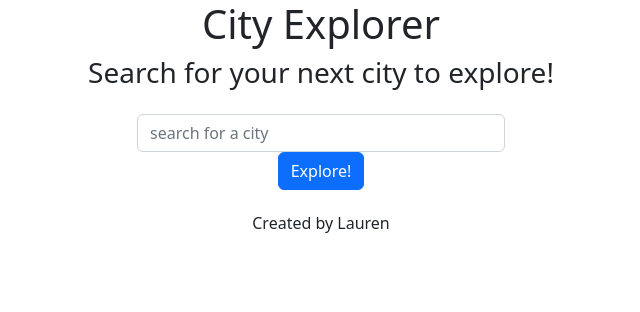
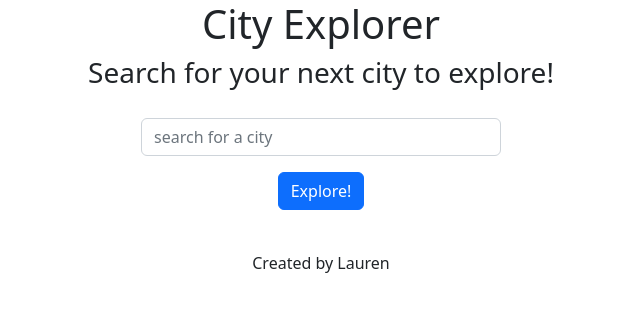
Before and after one commit to elleem/city-explorer-frontend, a React (Create React App) app: page / in a window 1280 px wide. Shown: the top 312 px of the page, without its empty margins (319-959 px from the left). Built offline with nearby package versions, Linux system fonts and the light colour scheme.

Commit message:
fixes error render issue

```diff
--- a/src/App.css
+++ b/src/App.css
@@ -6,7 +6,10 @@
   width: 30%;
   margin: 1rem auto;
   text-align: center;
-  padding: .5rem;
+  padding: .75rem;
+}
+#button{
+  margin: 1rem;
 }
 
 #map{
--- a/src/Error.js
+++ b/src/Error.js
@@ -4,7 +4,6 @@ import Alert from 'react-bootstrap/Alert';
 class Error extends Component{
 
   render(){
-    console.log("Error");
     return(
       <Alert variant="danger">
         <p>
--- a/src/Locations.js
+++ b/src/Locations.js
@@ -1,60 +1,60 @@
-import React from 'react';
-import axios from 'axios';
-import Form from 'react-bootstrap/Form';
-import Button from 'react-bootstrap/Button';
-import Error from './Error';
-import CityMap from './CityMap'
+import React from "react";
+import axios from "axios";
+import Form from "react-bootstrap/Form";
+import Button from "react-bootstrap/Button";
+import Error from "./Error";
+import CityMap from "./CityMap";
 
-
-class Locations extends React.Component{
-  constructor(props){
+class Locations extends React.Component {
+  constructor(props) {
     super(props);
-    this.state= {
+    this.state = {
       citySearch: "",
-      locationObj:{},
-      lat:0.00,
-      lon:0.00,
+      locationObj: {},
+      lat: 0.0,
+      lon: 0.0,
       error: null,
-      errorMessage: null
-    }
-  }
-
-  getLocation = async()=>{
-    try{
-    const url = `https://us1.locationiq.com/v1/search.php?key=${process.env.REACT_APP_LOCATION_KEY}&q=${this.state.citySearch}&format=json`;
-    console.log("URL: ", url);
-    const response = await axios.get(url);
-    //try catch conditional catches the error
-    console.log("response Object: ", response);
-    this.setState({locationObj:response.data[0]})
-    }catch(error) {
-        if(error.response){
-         let message = `${error.repsonse.data.error}. ${error.message}${error.code}.`;
-        this.setState({error:{status: error.response, message: message}});
-        }
     };
   }
 
+  getLocation = async () => {
+    try {
+      const url = `https://us1.locationiq.com/v1/search.php?key=${process.env.REACT_APP_LOCATION_KEY}&q=${this.state.citySearch}&format=json`;
+      const response = await axios.get(url);
+      //try catch conditional catches the error
+      this.setState({ locationObj: response.data[0], error: null });
+    } catch (error) {
+      if (error.response) {
+        let message = `${error.response.data.error}. ${error.message}${error.code}`;
+        this.setState({
+          error: { status: error.response, message: message },
+          locationObj: {},
+        });
+      }
+    }
+  };
 
-render () {
-  console.log(this.state);
+  render() {
+
     return (
       <Form.Group id="form">
         <Form.Control
-      onChange={(e)=>this.setState({citySearch: e.target.value})}
-      placeholder = 'search for a city'/>
-      <Button onClick={this.getLocation}>Explore!</Button>
-      {this.state.locationObj.place_id &&
+          onChange={(e) => this.setState({ citySearch: e.target.value })}
+          placeholder="search for a city"
+        />
+        <Button id="button" onClick={this.getLocation}>Explore!</Button>
+        {this.state.locationObj.place_id && (
           <>
             <CityMap
-      getLocation = {this.state.getLocation}
-      citySearch ={this.state.locationObj.display_name}
-      lat = {this.state.locationObj.lat}
-      lon = {this.state.locationObj.lon}/>
-      {this.state.error &&
-      <Error {...this.state} />}
+              getLocation={this.state.getLocation}
+              citySearch={this.state.locationObj.display_name}
+              lat={this.state.locationObj.lat}
+              lon={this.state.locationObj.lon}
+            />
           </>
-      }
+        )}
+        {this.state.error&&
+        <Error error={this.state.error} />}
       </Form.Group>
     );
   }
```
Also changed, not shown: 1 other file (tests, documents, lock files or other folders). Lines whose indentation alone changed are shown as unchanged.
